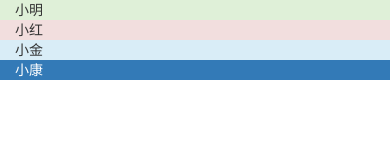
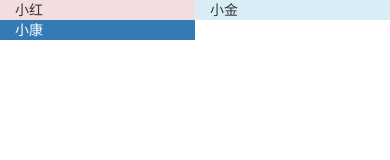
Before and after one commit to ccairfly/cc_web, a plain HTML site: page index2.html in a window 390 px wide. Drawn offline with Linux system fonts and the light colour scheme.

Commit message:
chore:improve the demo of the grip system

```diff
--- a/index2.html
+++ b/index2.html
@@ -20,10 +20,10 @@
   <body>
     <div class="container">
       <div class="row">
-        <div class="col-lg-12 col-md-6 bg-success">小明</div>
-        <div class="col-lg-12 col-md-6 bg-danger">小红</div>
-        <div class="col-lg-12 col-md-6 bg-info">小金</div>
-        <div class="col-lg-12 col-md-6 bg-primary">小康</div>
+        <div class="hidden-xs col-lg-12 col-md-6 col-sm-6 col-xs-6 bg-success">小明</div>
+        <div class="col-lg-12 col-md-6 col-sm-6 col-xs-6 bg-danger">小红</div>
+        <div class="col-lg-12 col-md-6 col-sm-6 col-xs-6 bg-info">小金</div>
+        <div class="visible-xs col-lg-12 col-md-6 col-sm-6 col-xs-6 bg-primary">小康</div>
       </div>
     </div>
     <!-- jQuery (Bootstrap 的所有 JavaScript 插件都依赖 jQuery，所以必须放在前边) -->
```
